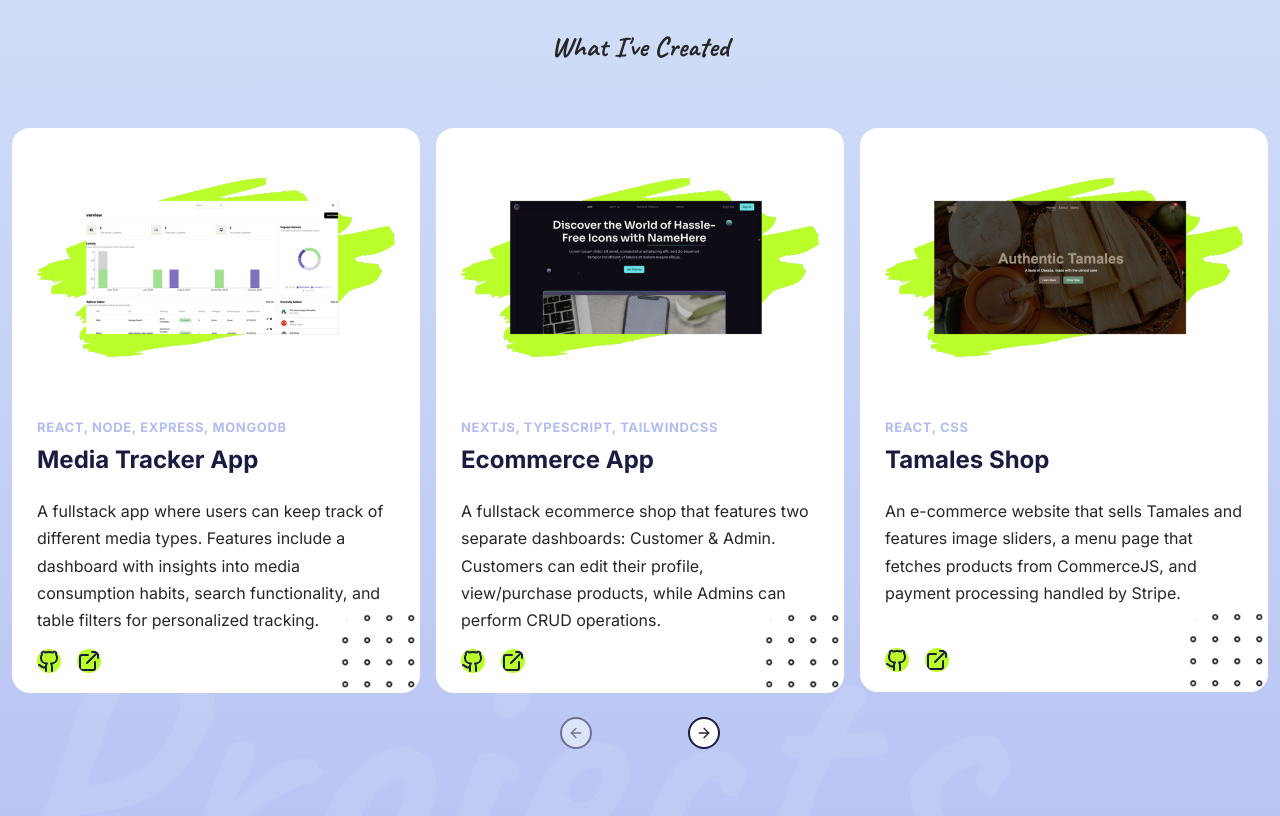
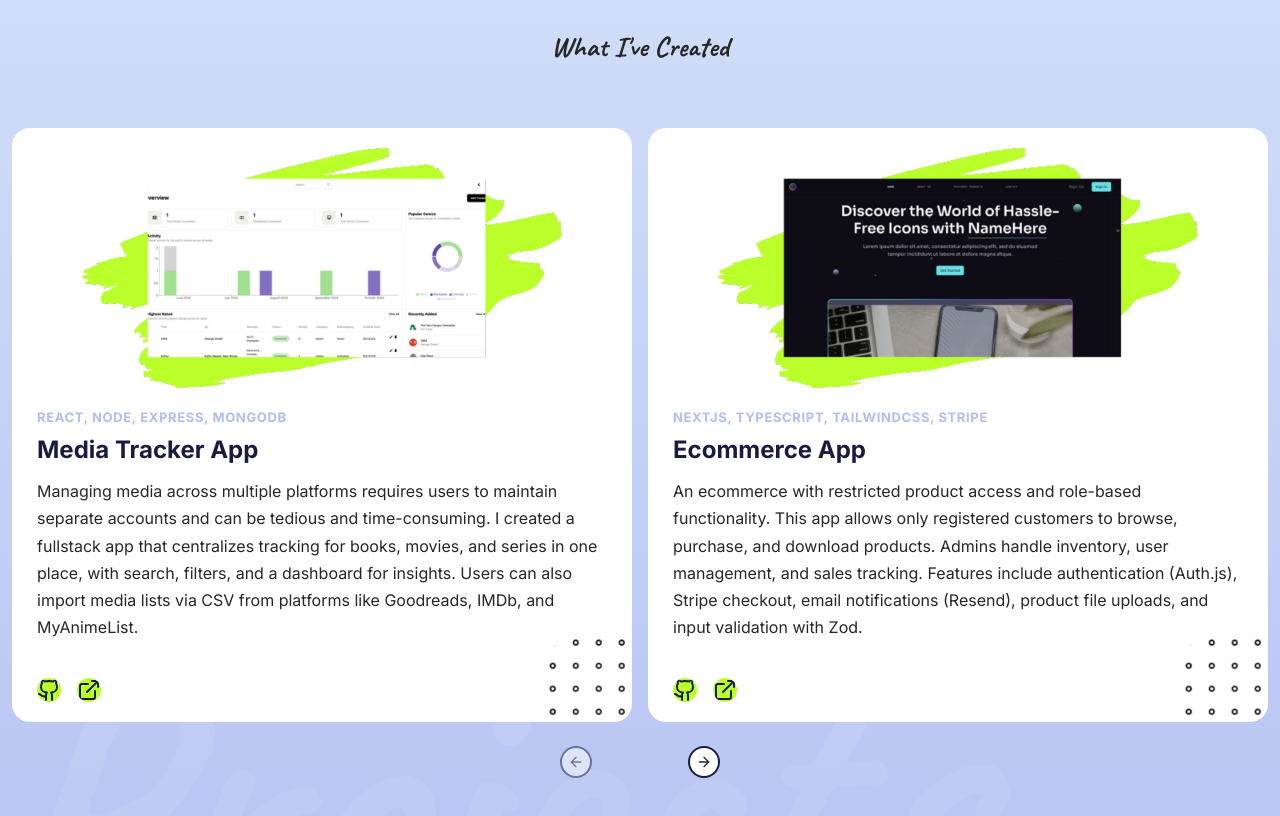
Before and after one commit to lizmery/portfolio-v4, a Next.js app: page / in a window 1280 px wide. Shown: the part 1080-1896 px from the top of the page. Built offline with nearby package versions, Linux system fonts and the light colour scheme.

Commit message:
Update Projects
update project card styling and project descriptions

```diff
--- a/src/components/projects/Projects.tsx
+++ b/src/components/projects/Projects.tsx
@@ -32,7 +32,7 @@ export default function Projects() {
         {projects.map((project) => {
           return (
             // <SwiperSlide className={`${styles.projects__item} card card-one`} key={project.id}>
-            <CarouselItem key={project.id} className={`${styles.projects__item} lg:basis-1/2 xl:basis-1/3`}>
+            <CarouselItem key={project.id} className={`${styles.projects__item} lg:basis-1/2 2xl:basis-1/3 `}>
               <ProjectCard  project={project} />
             {/* // </SwiperSlide> */}
             </CarouselItem>
--- a/src/components/projects/projects.module.css
+++ b/src/components/projects/projects.module.css
@@ -73,10 +73,7 @@
     font-weight: 700;
     margin-bottom: 5px;
     display: block;
-  }
-
-  .card__subtitle {
-    margin-top: 30px;
+    margin-top: 20px;
   }
 
   .card__title {
@@ -85,19 +82,27 @@
   }
 
   .card__description {
-    min-height: 150px;
-    margin-top: 20px;
+    min-height: 240px;
+    margin-top: 10px;
     padding-bottom: 15px;
   }
 
   .cardShape {
-    width: 110px;
-    height: 110px;
+    width: 100px;
+    height: 100px;
   }
 
-  @media screen and (max-width: 1200px) {
+
+  @media screen and (max-width: 1500px) {
     .projects__container {
       grid-template-columns: repeat(2, 1fr);
+    }
+    .card__description {
+      min-height: 200px;
+    }
+    .cardShape {
+      width: 115px;
+      height: 115px;
     }
   }
 
@@ -121,6 +126,7 @@
     }
     .card__description {
       min-height: 140px;
+      margin-top: 8px;
     }
   }
 
--- a/src/constants/Data.ts
+++ b/src/constants/Data.ts
@@ -145,17 +145,24 @@ export const projects = [
     sourceLink: 'https://github.com/lizmery/faves-tracker',
     demoLink: 'https://mediatracker-proxy.vercel.app',
     description:
-      'A fullstack app where users can keep track of different media types. Features include a dashboard with insights into media consumption habits, search functionality, and table filters for personalized tracking.',
+      `Managing media across multiple platforms requires users to maintain separate accounts and can be tedious and time-consuming.
+      I created a fullstack app that centralizes tracking for books, movies, and series in one place, with search, filters, and a dashboard for insights.
+      Users can also import media lists via CSV from platforms like Goodreads, IMDb, and MyAnimeList.
+      `
   },
     {
       id: 1,
       img: Ecommerce,
-      subtitle: 'Nextjs, TypeScript, TailwindCSS',
+      subtitle: 'Nextjs, TypeScript, TailwindCSS, Stripe',
       title: 'Ecommerce App',
       sourceLink: 'https://github.com/lizmery/ecommerce-app',
       demoLink: 'https://ecommerce-app-dun-omega.vercel.app/',
       description:
-        'A fullstack ecommerce shop that features two separate dashboards: Customer & Admin. Customers can edit their profile, view/purchase products, while Admins can perform CRUD operations. ',
+        `An ecommerce with restricted product access and role-based functionality. This app allows only registered
+        customers to browse, purchase, and download products.
+        Admins handle inventory, user management, and sales tracking. Features include authentication (Auth.js),
+        Stripe checkout, email notifications (Resend), product file uploads, and input validation with Zod.
+        `
     },
     {
       id: 2,
```
